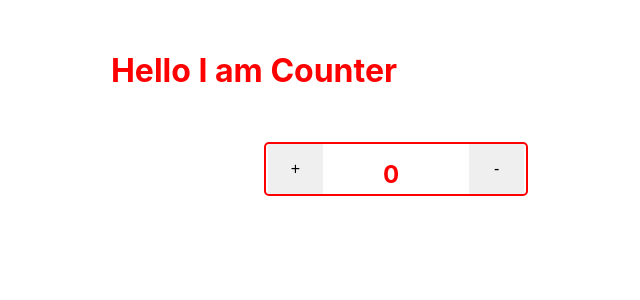
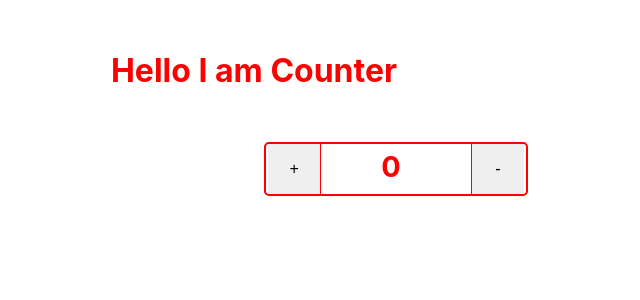
Before and after one commit to amrutaBanait/CounterApp, a React (Vite) app in the folder counter/: page / in a window 1280 px wide. Shown: the top 300 px of the page, without its empty margins (386-1026 px from the left). Built offline with nearby package versions, Linux system fonts and the light colour scheme.

Commit message:
commited

```diff
--- a/counter/src/App.css
+++ b/counter/src/App.css
@@ -6,10 +6,12 @@
   padding: 30px 0;
 }
 .heading1{
-  font-size: 1.5em;
+  font-size: 1.8em;
   font-weight: bold;
   color: red;
 margin-left: 60px;
+margin-top: 5px;
+
 
 }
 .container{
@@ -27,7 +29,7 @@ border-radius:5px;
   font-size: 16px;
   border:none;
   margin-left:2px;
-  border-right:black;
+  border-right:1px solid red;
 }
 .btn1{
   width:200px;
@@ -37,4 +39,5 @@ border-radius:5px;
   margin-left: 70px;
 border:none;
 margin-right:2px;
+border-left:1px solid red;
 }
```
